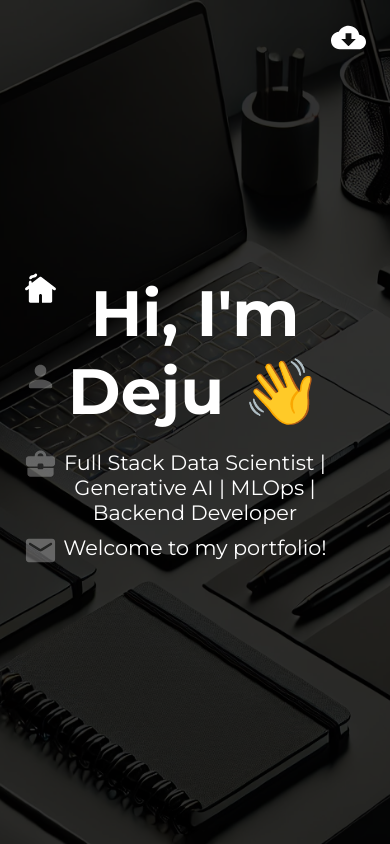
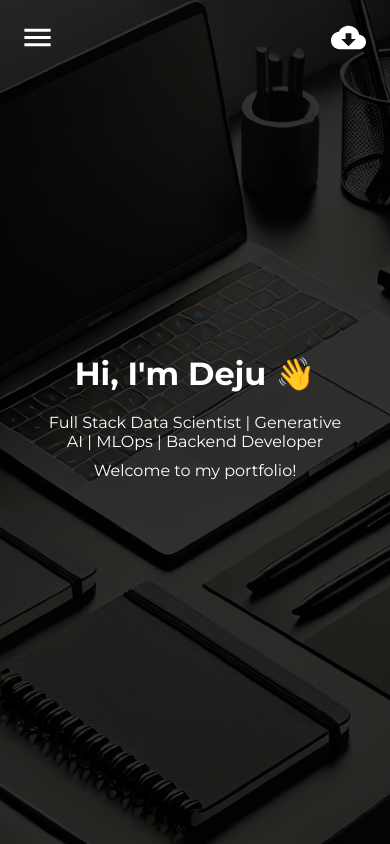
Before and after one commit to DejusDevspace/react-portfolio-website, a React (Vite) app: page / in a window 390 px wide. Built offline with nearby package versions, Linux system fonts and the light colour scheme.

Commit message:
handling responsiveness -001

```diff
--- a/public/main.css
+++ b/public/main.css
@@ -32,6 +32,39 @@
   width: 100vw;
 }
 
+@media (max-width: 768px) {
+  .overlay {
+    padding: 20px;
+  }
+  .overlay h1 {
+    font-size: 2.5rem;
+  }
+
+  .overlay p {
+    font-size: 1rem;
+  }
+}
+
+@media (max-width: 991px) {
+  .overlay h1 {
+    font-size: 3rem;
+  }
+
+  .overlay p {
+    font-size: 1.2rem;
+  }
+}
+
+@media (max-width: 576px) {
+  .overlay h1 {
+    font-size: 2rem;
+  }
+
+  .overlay p {
+    font-size: 1rem;
+  }
+}
+
 /* --------------- Sytles for the Header (resume) --------------- */
 .resume {
   position: fixed;
@@ -54,6 +87,17 @@
 }
 
 /* --------------- Styles for the sidebar --------------- */
+.toggle-button {
+  display: none; /* Hide toggle button by default */
+  border: none;
+  cursor: pointer; /* Pointer on hover */
+  position: fixed;
+  top: 20px;
+  left: 20px;
+  z-index: 1001; /* Above the sidebar */
+  color: white;
+}
+
 .sidebar {
   width: 80px;
   height: 100vh;
@@ -86,6 +130,37 @@
   opacity: 0.3;
 }
 
+@media (max-width: 768px) {
+  .sidebar {
+    top: 20px;
+    left: auto;
+    align-items: center;
+    justify-content: start;
+    transform: translateX(-100%);
+    display: none;
+  }
+
+  .sidebar ul {
+    align-items: center;
+    flex-direction: row;
+    justify-content: center;
+    gap: 24px;
+  }
+
+  .sidebar.active {
+    transform: translateX(0);
+    display: block;
+  }
+
+  .toggle-button {
+    display: block;
+  }
+
+  i {
+    font-size: 16px;
+  }
+}
+
 /* --------------- Styles for the Home page render --------------- */
 .home h1 {
   font-size: 4rem;
@@ -98,6 +173,39 @@
   font-size: 1.3rem;
   margin-bottom: 10px;
   animation: fadeInDown 1.5s ease;
+}
+
+@media (max-width: 768px) {
+  .home {
+    padding: 20px;
+  }
+  .home h1 {
+    font-size: 2.5rem;
+  }
+
+  .home p {
+    font-size: 1rem;
+  }
+}
+
+@media (max-width: 991px) {
+  .home h1 {
+    font-size: 3rem;
+  }
+
+  .home p {
+    font-size: 1.2rem;
+  }
+}
+
+@media (max-width: 576px) {
+  .home h1 {
+    font-size: 2rem;
+  }
+
+  .home p {
+    font-size: 1rem;
+  }
 }
 
 /* --------------- Styles for the About page render --------------- */
@@ -235,6 +343,89 @@
   font-size: 1rem;
 }
 
+@media (max-width: 1400px) {
+  .content-wrapper {
+    max-width: 992px;
+    overflow-y: scroll;
+  }
+
+  .content-wrapper::-webkit-scrollbar {
+    display: none;
+  }
+}
+
+@media (max-width: 992px) {
+  .content-wrapper {
+    display: flex;
+    flex-wrap: wrap;
+  }
+}
+
+@media (max-width: 768px) {
+  .skills ul {
+    display: grid;
+    grid-template-columns: 1fr 1fr 1fr;
+  }
+
+  .skills ul li {
+    max-width: none;
+  }
+}
+
+@media (max-width: 576px) {
+  .content-wrapper h2 {
+    font-size: 1.5rem;
+  }
+
+  .content-wrapper h3 {
+    font-size: 1rem;
+  }
+
+  .content-wrapper p {
+    font-size: 0.8rem;
+  }
+
+  .about-section ul li {
+    font-size: 0.8rem;
+  }
+
+  .about-section em {
+    font-size: 1rem;
+  }
+
+  .skills ul {
+    grid-template-columns: 1fr 1fr 1fr;
+  }
+
+  .skills ul li {
+    max-width: none;
+    padding: 8px;
+    justify-content: center;
+    align-items: center;
+    text-align: center;
+  }
+}
+
+@media (max-width: 480px) {
+  .content-wrapper {
+    height: 520px;
+    margin-top: 0;
+    padding: 10px;
+  }
+
+  .summary h2 {
+    margin-top: 0;
+  }
+
+  .skills ul {
+    grid-template-columns: 1fr 1fr;
+  }
+
+  .about-section {
+    padding: 0;
+  }
+}
+
 /* --------------- Styles for the Projects page render --------------- */
 .work-overlay {
   justify-content: left;
@@ -311,6 +502,75 @@
   transition: transform 0.2s;
 }
 
+@media (max-width: 1400px) {
+  .experience-list ul {
+    grid-template-columns: 1fr 1fr;
+  }
+}
+
+@media (max-width: 1200px) {
+  .project-title {
+    font-size: 1.5rem;
+  }
+
+  .project-item {
+    min-width: 350px;
+  }
+}
+
+@media (max-width: 992px) {
+  .experience-list ul {
+    grid-template-columns: 1fr;
+  }
+
+  .project-list {
+    margin: 24px auto;
+  }
+
+  .project-item {
+    padding: 15px;
+  }
+}
+
+@media (max-width: 768px) {
+  .work-overlay {
+    padding: 54px 150px 54px 150px;
+  }
+
+  .work-heading {
+    margin-top: 30px;
+    padding: 15px;
+  }
+}
+
+@media (max-width: 576px) {
+  .work-overlay {
+    padding: 54px 66px 54px 84px;
+  }
+
+  .project-item {
+    max-width: 300px;
+  }
+}
+
+@media (max-width: 480px) {
+  .project-title {
+    font-size: 1rem;
+  }
+
+  .project-description {
+    font-size: 1rem;
+  }
+
+  .work-overlay {
+    padding: 54px 72px 54px 36px;
+  }
+
+  .project-item {
+    max-width: 200px;
+  }
+}
+
 /* --------------- Styles for the Contact page render --------------- */
 .contact-flex {
   display: flex;
--- a/src/components/App.jsx
+++ b/src/components/App.jsx
@@ -23,7 +23,7 @@
   }
 
   return (
-    <div>
+    <div className="hero-section">
       <Header />
       <SideBar onPageChange={setCurrentPage} />
       <div
--- a/src/components/SideBar.jsx
+++ b/src/components/SideBar.jsx
@@ -1,12 +1,15 @@
-import React, { useState } from "react";
+import React, { useState, useEffect } from "react";
 import NavIcon from "./NavIcon";
+import Icon from "./Icon";
 import CottageRoundedIcon from "@mui/icons-material/CottageRounded";
 import PersonRoundedIcon from "@mui/icons-material/PersonRounded";
 import BusinessCenterRoundedIcon from "@mui/icons-material/BusinessCenterRounded";
 import MarkunreadRoundedIcon from "@mui/icons-material/MarkunreadRounded";
+import MenuIcon from "@mui/icons-material/Menu";
 
 function SideBar({ onPageChange }) {
   const [isselected, setSelected] = useState(0);
+  const [isOpen, setIsOpen] = useState(false);
   const icons = [
     { icon: CottageRoundedIcon, page: "home" },
     { icon: PersonRoundedIcon, page: "about" },
@@ -18,10 +21,15 @@
   function toggleActive(id) {
     setSelected(id);
     onPageChange(icons[id].page);
+    setIsOpen(false);
   }
 
   return (
-    <div className="sidebar">
+    <div>
+      <div className="toggle-button" onClick={() => setIsOpen(!isOpen)}>
+        <Icon child={MenuIcon} size={iconSize} />
+      </div>
+      <div className={`sidebar ${isOpen ? "active" : ""}`}>
         <ul>
           {icons.map((item, index) => (
             <NavIcon
@@ -35,6 +43,7 @@
           ))}
         </ul>
       </div>
+    </div>
   );
 }
 
```
Lines whose indentation alone changed are shown as unchanged.
